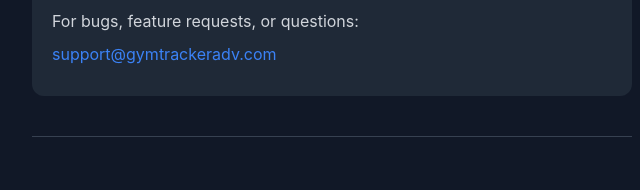
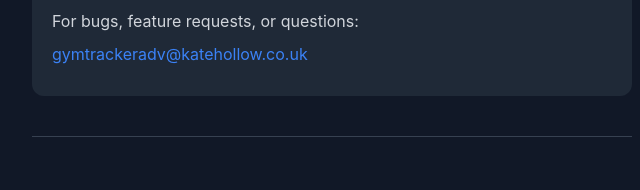
Before and after one commit to kandmgawron/effective-train, a website: page docs/index.html in a window 1280 px wide. Shown: the part 833-1023 px from the top of the page, 308-948 px from the left. Drawn offline with Linux system fonts and the light colour scheme.

Commit message:
Update support email

```diff
--- a/docs/index.html
+++ b/docs/index.html
@@ -47,7 +47,7 @@
     <div class="contact">
       <h2>Contact Support</h2>
       <p>For bugs, feature requests, or questions:</p>
-      <p><a href="mailto:support@gymtrackeradv.com">support@gymtrackeradv.com</a></p>
+      <p><a href="mailto:gymtrackeradv@katehollow.co.uk">gymtrackeradv@katehollow.co.uk</a></p>
     </div>
 
     <div class="privacy">
```
